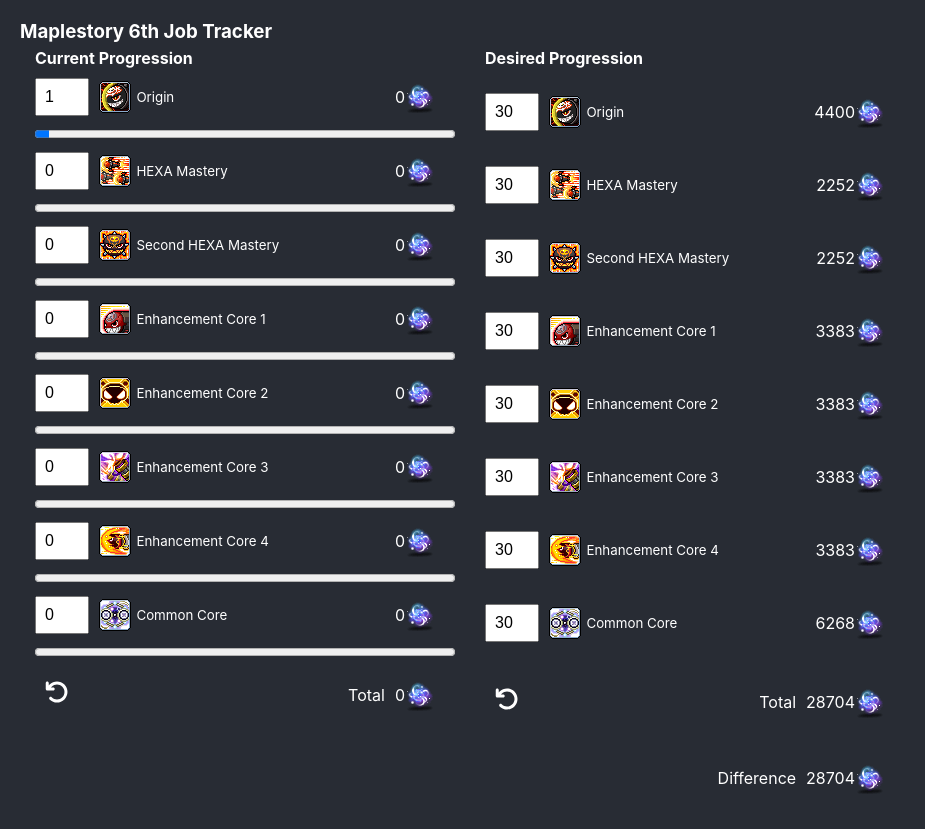
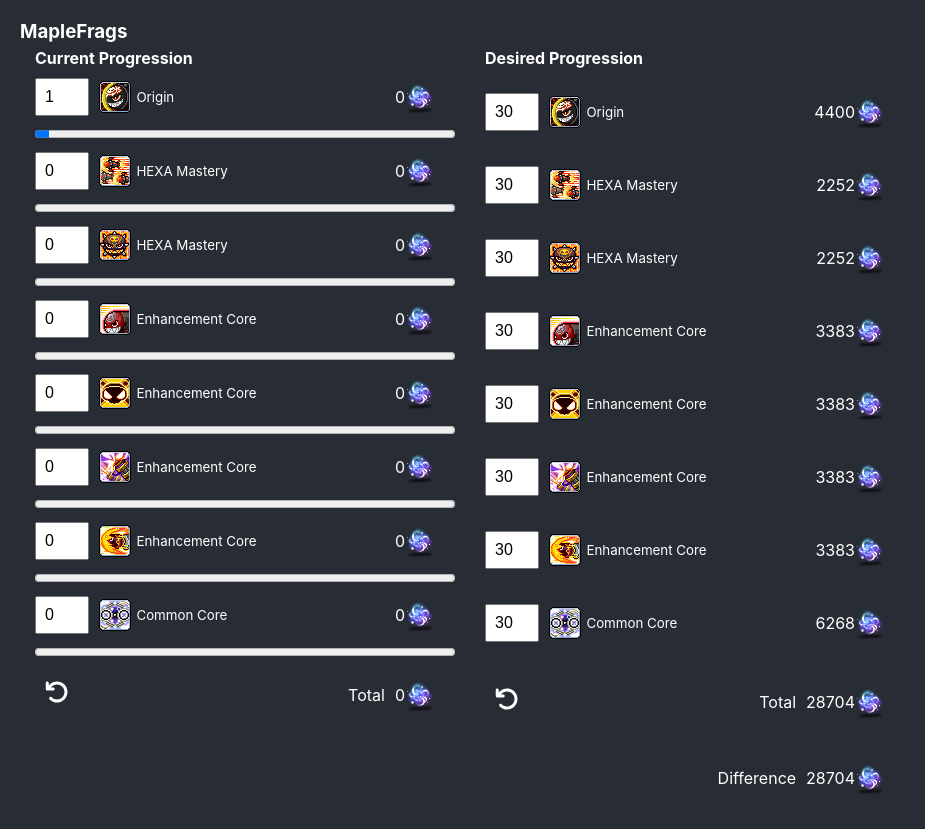
Before and after one commit to kersv/maplestory-fragment-progression, a React (Create React App) app: page / in a window 1280 px wide. Shown: the whole page, without its empty margins (0-925 px from the left). Built offline with nearby package versions, Linux system fonts and the light colour scheme.

Commit message:
refactor with reusable components and removed unused imports

```diff
--- /dev/null
+++ b/src/components/Skill.js
@@ -0,0 +1,17 @@
+import { StyledContainer, StyledInput, StyledSkill} from "../feature/styles/feature"
+import FragDisplay from "../feature/FragDisplay"
+
+const Skill = ({value, setValue, handleChange, image, label, calcFragCost}) => {
+
+    return (
+        <StyledContainer>
+            <StyledInput type="number" value={value} onChange={(e) => handleChange(e, setValue)} min="0" max="30" />
+            <span style={{display:'flex', width: '100%', justifyContent:'space-between'}}>
+                <StyledSkill><img className="skill-img" src={image} alt=""/>{label}</StyledSkill>
+                <FragDisplay cost={calcFragCost(label, value)}/>
+            </span>
+        </StyledContainer>
+    )
+}
+
+export default Skill
--- a/src/feature/DesireSkill.js
+++ b/src/feature/DesireSkill.js
@@ -1,5 +1,5 @@
 import React from 'react';
-import { StyledTracker, StyledSkill, StyledInput, StyledContainer } from "./styles/feature";
+import { StyledTracker, StyledContainer } from "./styles/feature";
 import Origin from '../assets/super-cannon-explosion.png'
 import Hexa from '../assets/hexa-cannon-barrage.png'
 import SecondHexa from '../assets/second-hexa.png'
@@ -10,6 +10,7 @@
 import Common from '../assets/sol-janus.png'
 import FragDisplay from "./FragDisplay";
 import { FaArrowRotateLeft } from 'react-icons/fa6';
+import Skill from '../components/Skill';
 
 const DesireSkill = ({props}) => {
     const {valueDesireOri, valueDesireHexa, valueDesireSecondHexa, valueDesireEnhace1, valueDesireEnhace2, valueDesireEnhace3, valueDesireEnhace4, valueDesireCommon} = props.values
@@ -19,70 +20,70 @@
     return (
         <StyledTracker style={{justifyContent:'space-between', gap: '15px'}}>
             <h4>Desired Progression</h4>
-            <StyledContainer>
-                <StyledInput type="number" value={valueDesireOri} onChange={(e) => handleChange(e, setDesireOri)} min="0" max="30" />
-                <span style={{ display: 'flex', width: '100%', justifyContent: 'space-between' }}>
-                    <StyledSkill><img className="skill-img" src={Origin} alt="" />Origin</StyledSkill>
-                    <FragDisplay cost={calcFragCost('Origin', valueDesireOri)} />
-                </span>
-            </StyledContainer>
-
-            <StyledContainer>
-                <StyledInput type="number" value={valueDesireHexa} onChange={(e) => handleChange(e, setDesireHexa)} min="0" max="30" />
-                <span>
-                    <StyledSkill><img className="skill-img" src={Hexa} alt="" />HEXA Mastery</StyledSkill>
-                    <FragDisplay cost={calcFragCost('HEXA', valueDesireHexa)} />
-                </span>
-            </StyledContainer>
-
-            <StyledContainer>
-                <StyledInput type="number" value={valueDesireSecondHexa} onChange={(e) => handleChange(e, setDesireSecondHexa)} min="0" max="30" />
-                <span>
-                    <StyledSkill><img className="skill-img" src={SecondHexa} alt="" />Second HEXA Mastery</StyledSkill>
-                    <FragDisplay cost={calcFragCost('HEXA', valueDesireSecondHexa)} />
-                </span>
-            </StyledContainer>
-
-            <StyledContainer>
-                <StyledInput type="number" value={valueDesireEnhace1} onChange={(e) => handleChange(e, setDesireEnhace1)} min="0" max="30" />
-                <span>
-                    <StyledSkill><img className="skill-img" src={Core1} alt="" />Enhancement Core 1</StyledSkill>
-                    <FragDisplay cost={calcFragCost('Enhancement', valueDesireEnhace1)} />
-                </span>
-            </StyledContainer>
-
-            <StyledContainer>
-                <StyledInput type="number" value={valueDesireEnhace2} onChange={(e) => handleChange(e, setDesireEnhace2)} min="0" max="30" />
-                <span>
-                    <StyledSkill><img className="skill-img" src={Core2} alt="" />Enhancement Core 2</StyledSkill>
-                    <FragDisplay cost={calcFragCost('Enhancement', valueDesireEnhace2)} />
-                </span>
-            </StyledContainer>
-
-            <StyledContainer>
-                <StyledInput type="number" value={valueDesireEnhace3} onChange={(e) => handleChange(e, setDesireEnhace3)} min="0" max="30" />
-                <span>
-                    <StyledSkill><img className="skill-img" src={Core3} alt="" />Enhancement Core 3</StyledSkill>
-                    <FragDisplay cost={calcFragCost('Enhancement', valueDesireEnhace3)} />
-                </span>
-            </StyledContainer>
-
-            <StyledContainer>
-                <StyledInput type="number" value={valueDesireEnhace4} onChange={(e) => handleChange(e, setDesireEnhace4)} min="0" max="30" />
-                <span>
-                    <StyledSkill><img className="skill-img" src={Core4} alt="" />Enhancement Core 4</StyledSkill>
-                    <FragDisplay cost={calcFragCost('Enhancement', valueDesireEnhace4)} />
-                </span>
-            </StyledContainer>
-
-            <StyledContainer>
-                <StyledInput type="number" value={valueDesireCommon} onChange={(e) => handleChange(e, setDesireCommon)} min="0" max="30" />
-                <span>
-                    <StyledSkill><img className="skill-img" src={Common} alt="" />Common Core</StyledSkill>
-                    <FragDisplay cost={calcFragCost('Common', valueDesireCommon)} />
-                </span>
-            </StyledContainer>
-
+            <Skill
+                value={valueDesireOri}
+                setValue={setDesireOri}
+                handleChange={handleChange}
+                image={Origin}
+                label='Origin'
+                calcFragCost={calcFragCost}
+            />
+            <Skill
+                value={valueDesireHexa}
+                setValue={setDesireHexa}
+                handleChange={handleChange}
+                image={Hexa}
+                label='HEXA Mastery'
+                calcFragCost={calcFragCost}
+            />
+            <Skill
+                value={valueDesireSecondHexa}
+                setValue={setDesireSecondHexa}
+                handleChange={handleChange}
+                image={SecondHexa}
+                label='HEXA Mastery'
+                calcFragCost={calcFragCost}
+            />
+            <Skill
+                value={valueDesireEnhace1}
+                setValue={setDesireEnhace1}
+                handleChange={handleChange}
+                image={Core1}
+                label='Enhancement Core'
+                calcFragCost={calcFragCost}
+            />
+            <Skill
+                value={valueDesireEnhace2}
+                setValue={setDesireEnhace2}
+                handleChange={handleChange}
+                image={Core2}
+                label='Enhancement Core'
+                calcFragCost={calcFragCost}
+            />
+            <Skill
+                value={valueDesireEnhace3}
+                setValue={setDesireEnhace3}
+                handleChange={handleChange}
+                image={Core3}
+                label='Enhancement Core'
+                calcFragCost={calcFragCost}
+            />
+            <Skill
+                value={valueDesireEnhace4}
+                setValue={setDesireEnhace4}
+                handleChange={handleChange}
+                image={Core4}
+                label='Enhancement Core'
+                calcFragCost={calcFragCost}
+            />
+            <Skill
+                value={valueDesireCommon}
+                setValue={setDesireCommon}
+                handleChange={handleChange}
+                image={Common}
+                label='Common Core'
+                calcFragCost={calcFragCost}
+            />
             <StyledContainer style={{ alignItems: 'center', justifyContent: "space-between" }}>
             <button onClick={() => resetSkills()} style={{background: 'transparent', color: 'white', outline: 'none', cursor: 'pointer', padding: '10px', fontSize: '1.5em', border:'none'}}><FaArrowRotateLeft/></button>
             <div style={{display:'flex', alignItems:'center', gap: '10px'}}>
@@ -90,8 +91,6 @@
                 <FragDisplay cost={calcDesireFrag} />
             </div>
             </StyledContainer>
-
-            {/* Difference */}
             <StyledContainer style={{ alignItems: 'center', justifyContent: "flex-end" }}>
                 <div>Difference</div>
                 <FragDisplay cost={differenceTotalFrags} />
--- a/src/feature/Tracker.js
+++ b/src/feature/Tracker.js
@@ -1,5 +1,5 @@
 
-import { StyledTracker, StyledSkill, StyledInput, StyledContainer } from "./styles/feature";
+import { StyledTracker, StyledContainer } from "./styles/feature";
 import Origin from '../assets/super-cannon-explosion.png'
 import Hexa from '../assets/hexa-cannon-barrage.png'
 import SecondHexa from '../assets/second-hexa.png'
@@ -10,6 +10,7 @@
 import Common from '../assets/sol-janus.png'
 import FragDisplay from "./FragDisplay";
 import { FaArrowRotateLeft } from "react-icons/fa6";
+import Skill from "../components/Skill";
 
 const Tracker = ({props}) => {
     const {valueOri, valueHexa, valueSecondHexa, valueEnhace1, valueEnhace2, valueEnhace3, valueEnhace4, valueCommon, valueDesireOri, valueDesireHexa, valueDesireSecondHexa, valueDesireEnhace1, valueDesireEnhace2, valueDesireEnhace3, valueDesireEnhace4, valueDesireCommon} = props.values
@@ -19,76 +20,84 @@
     return (
         <StyledTracker>
             <h4>Current Progression</h4>
-            <StyledContainer>
-                <StyledInput type="number" value={valueOri} onChange={(e) => handleChange(e, setOri)} min="0" max="30"/>
-                <span style={{display:'flex', width: '100%', justifyContent:'space-between'}}>
-                    <StyledSkill><img className="skill-img" src={Origin} alt=""/>Origin</StyledSkill>
-                    <FragDisplay cost={calcFragCost('Origin', valueOri)}/>
-                </span>
-            </StyledContainer>
+            <Skill
+                value={valueOri}
+                setValue={setOri}
+                handleChange={handleChange}
+                image={Origin}
+                label="Origin"
+                calcFragCost={calcFragCost}
+            />
             <progress value={calcSkillPercentage(valueOri, valueDesireOri)} style={{margin: '0 10px 0 10px', width: 'auto'}}/>
 
-            <StyledContainer>
-                <StyledInput type="number" value={valueHexa} onChange={(e) => handleChange(e, setHexa)} min="0" max="30"/>
-                <span>
-                    <StyledSkill><img className="skill-img" src={Hexa} alt=""/>HEXA Mastery</StyledSkill>
-                    <FragDisplay cost={calcFragCost('HEXA', valueHexa)} />
-                </span>
-            </StyledContainer>
+            <Skill
+                value={valueHexa}
+                setValue={setHexa}
+                handleChange={handleChange}
+                image={Hexa}
+                label='HEXA Mastery'
+                calcFragCost={calcFragCost}
+            />
             <progress value={calcSkillPercentage(valueHexa, valueDesireHexa)} style={{margin: '0 10px 0 10px', width: 'auto'}}/>
 
-            <StyledContainer>
-                <StyledInput type="number" value={valueSecondHexa} onChange={(e) => handleChange(e, setSecondHexa)} min="0" max="30"/>
-                <span>
-                    <StyledSkill><img className="skill-img" src={SecondHexa} alt=""/>Second HEXA Mastery</StyledSkill>
-                    <FragDisplay cost={calcFragCost('HEXA', valueSecondHexa)}/>
-                </span>
-            </StyledContainer>
+            <Skill
+                value={valueSecondHexa}
+                setValue={setSecondHexa}
+                handleChange={handleChange}
+                image={SecondHexa}
+                label='HEXA Mastery'
+                calcFragCost={calcFragCost}
+            />
             <progress value={calcSkillPercentage(valueSecondHexa, valueDesireSecondHexa)} style={{margin: '0 10px 0 10px', width: 'auto'}}/>
 
-            <StyledContainer>
-                <StyledInput type="number" value={valueEnhace1} onChange={(e) => handleChange(e, setEnhace1)} min="0" max="30"/>
-                <span>
-                    <StyledSkill><img className="skill-img" src={Core1} alt=""/>Enhancement Core 1</StyledSkill>
-                    <FragDisplay cost={calcFragCost('Enhancement', valueEnhace1)}/>
-                </span>
-            </StyledContainer>
+            <Skill
+                value={valueEnhace1}
+                setValue={setEnhace1}
+                handleChange={handleChange}
+                image={Core1}
+                label='Enhancement Core'
+                calcFragCost={calcFragCost}
+            />
             <progress value={calcSkillPercentage(valueEnhace1, valueDesireEnhace1)} style={{margin: '0 10px 0 10px', width: 'auto'}}/>
 
-            <StyledContainer>
-                <StyledInput type="number" value={valueEnhace2} onChange={(e) => handleChange(e, setEnhace2)} min="0" max="30"/>
-                <span>
-                    <StyledSkill><img className="skill-img" src={Core2} alt=""/>Enhancement Core 2</StyledSkill>
-                    <FragDisplay cost={calcFragCost('Enhancement', valueEnhace2)}/>
-                </span>
-            </StyledContainer>
+            <Skill
+                value={valueEnhace2}
+                setValue={setEnhace2}
+                handleChange={handleChange}
+                image={Core2}
+                label='Enhancement Core'
+                calcFragCost={calcFragCost}
+            />
             <progress value={calcSkillPercentage(valueEnhace2, valueDesireEnhace2)} style={{margin: '0 10px 0 10px', width: 'auto'}}/>
 
-            <StyledContainer>
-                <StyledInput type="number" value={valueEnhace3} onChange={(e) => handleChange(e, setEnhace3)} min="0" max="30"/>
-                <span>
-                    <StyledSkill><img className="skill-img" src={Core3} alt=""/>Enhancement Core 3</StyledSkill>
-                    <FragDisplay cost={calcFragCost('Enhancement', valueEnhace3)}/>
-                </span>
-            </StyledContainer>
+            <Skill
+                value={valueEnhace3}
+                setValue={setEnhace3}
+                handleChange={handleChange}
+                image={Core3}
+                label='Enhancement Core'
+                calcFragCost={calcFragCost}
+            />
             <progress value={calcSkillPercentage(valueEnhace3, valueDesireEnhace3)} style={{margin: '0 10px 0 10px', width: 'auto'}}/>
 
-            <StyledContainer>
-                <StyledInput type="number" value={valueEnhace4} onChange={(e) => handleChange(e, setEnhace4)} min="0" max="30"/>
-                <span>
-                    <StyledSkill><img className="skill-img" src={Core4} alt=""/>Enhancement Core 4</StyledSkill>
-                    <FragDisplay cost={calcFragCost('Enhancement', valueEnhace4)}/>
-                </span>
-            </StyledContainer>
+            <Skill
+                value={valueEnhace4}
+                setValue={setEnhace4}
+                handleChange={handleChange}
+                image={Core4}
+                label='Enhancement Core'
+                calcFragCost={calcFragCost}
+            />
             <progress value={calcSkillPercentage(valueEnhace4, valueDesireEnhace4)} style={{margin: '0 10px 0 10px', width: 'auto'}}/>
 
-            <StyledContainer>
-                <StyledInput type="number" value={valueCommon} onChange={(e) => handleChange(e, setCommon)} min="0" max="30"/>
-                <span>
-                    <StyledSkill><img className="skill-img" src={Common} alt=""/>Common Core</StyledSkill>
-                    <FragDisplay cost={calcFragCost('Common', valueCommon)}/>
-                </span>
-            </StyledContainer>
+            <Skill
+                value={valueCommon}
+                setValue={setCommon}
+                handleChange={handleChange}
+                image={Common}
+                label='Common Core'
+                calcFragCost={calcFragCost}
+            />
             <progress value={calcSkillPercentage(valueCommon, valueDesireCommon)} style={{margin: '0 10px 0 10px', width: 'auto'}}/>
 
             <StyledContainer style={{alignItems:'center', justifyContent:"space-between"}}>
--- a/src/feature/useFragmentTracker.js
+++ b/src/feature/useFragmentTracker.js
@@ -93,15 +93,15 @@
             for (let i = 0; i < value; i++) {
                 fragSum += ORIGIN_FRAGMENT_COST[i];
             }
-        } else if (skill === 'HEXA') {
+        } else if (skill === 'HEXA Mastery') {
             for (let i = 0; i < value; i++) {
                 fragSum += HEXA_MASTERY_FRAGMENT_COST[i];
             }
-        } else if (skill === 'Enhancement') {
+        } else if (skill === 'Enhancement Core') {
             for (let i = 0; i < value; i++) {
                 fragSum += ENHANCEMENT_FRAGMENT_COST[i];
             }
-        } else if (skill === 'Common') {
+        } else if (skill === 'Common Core') {
             for (let i = 0; i < value; i++) {
                 fragSum += COMMON_CORE_COST[i];
             }
@@ -111,24 +111,24 @@
 
     const calcTotalFrag = useMemo(() => {
         return (calcFragCost('Origin', valueOri) +
-            calcFragCost('HEXA', valueHexa) +
-            calcFragCost('HEXA', valueSecondHexa) +
-            calcFragCost('Enhancement', valueEnhace1) +
-            calcFragCost('Enhancement', valueEnhace2) +
-            calcFragCost('Enhancement', valueEnhace3) +
-            calcFragCost('Enhancement', valueEnhace4) +
-            calcFragCost('Common', valueCommon))
+            calcFragCost('HEXA Mastery', valueHexa) +
+            calcFragCost('HEXA Mastery', valueSecondHexa) +
+            calcFragCost('Enhancement Core', valueEnhace1) +
+            calcFragCost('Enhancement Core', valueEnhace2) +
+            calcFragCost('Enhancement Core', valueEnhace3) +
+            calcFragCost('Enhancement Core', valueEnhace4) +
+            calcFragCost('Common Core', valueCommon))
     }, [valueOri, valueHexa, valueSecondHexa, valueEnhace1, valueEnhace2, valueEnhace3, valueEnhace4, valueCommon]);
 
     const calcDesireFrag = useMemo(() => {
         return (calcFragCost('Origin', valueDesireOri) +
-            calcFragCost('HEXA', valueDesireHexa) +
-            calcFragCost('HEXA', valueDesireSecondHexa) +
-            calcFragCost('Enhancement', valueDesireEnhace1) +
-            calcFragCost('Enhancement', valueDesireEnhace2) +
-            calcFragCost('Enhancement', valueDesireEnhace3) +
-            calcFragCost('Enhancement', valueDesireEnhace4) +
-            calcFragCost('Common', valueDesireCommon))
+            calcFragCost('HEXA Mastery', valueDesireHexa) +
+            calcFragCost('HEXA Mastery', valueDesireSecondHexa) +
+            calcFragCost('Enhancement Core', valueDesireEnhace1) +
+            calcFragCost('Enhancement Core', valueDesireEnhace2) +
+            calcFragCost('Enhancement Core', valueDesireEnhace3) +
+            calcFragCost('Enhancement Core', valueDesireEnhace4) +
+            calcFragCost('Common Core', valueDesireCommon))
     },[valueDesireOri, valueDesireHexa, valueDesireSecondHexa, valueDesireEnhace1, valueDesireEnhace2, valueDesireEnhace3, valueDesireEnhace4, valueDesireCommon])
 
     const differenceTotalFrags = useMemo(() => {
--- a/src/pages/home.js
+++ b/src/pages/home.js
@@ -24,7 +24,7 @@
                 </div>
             ) : (
                 <div>
-                    <h3>Maplestory 6th Job Tracker</h3>
+                    <h3>MapleFrags</h3>
                     <div style={{ display: 'flex' }}>
                         <Tracker props={hook} />
                         <DesireSkill props={hook} />
```
